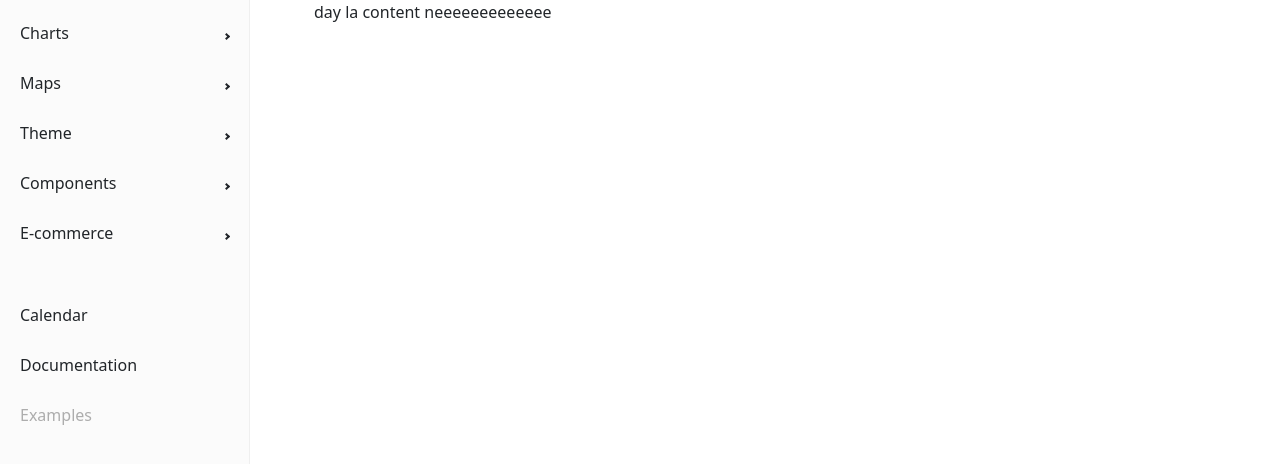
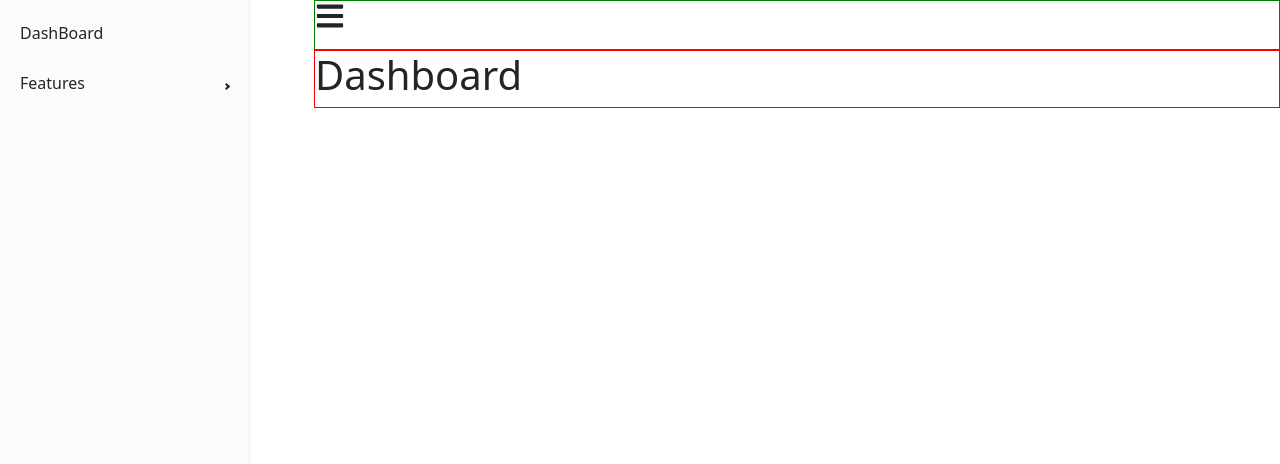
Before and after one commit to lqviet27/student-management-fe, a React (Create React App) app: page /admins in a window 1280 px wide. Shown: the top 464 px of the page. Built offline with nearby package versions, Linux system fonts and the light colour scheme.

Commit message:
dang lam admin content

```diff
--- a/src/components/Admin/Admin.js
+++ b/src/components/Admin/Admin.js
@@ -1,14 +1,24 @@
 import SideBar from "./SideBar.js";
+import { useState } from 'react';
+import { FaBars } from 'react-icons/fa';
+import {Outlet} from 'react-router-dom';
 import './Admin.scss';
 
 const Admin = (props) => {
+    const [collapsed, setCollapsed] = useState(false);
+
     return (
         <div className="admin-container">
             <div className="admin-sidebar">
-                <SideBar/>
+                <SideBar collapsed={collapsed}/>
             </div>
             <div className="admin-content">
-                day la content neeeeeeeeeeeee
+                <div className="admin-header">
+                    <FaBars size={30} onClick={() => setCollapsed(!collapsed)} />
+                </div>
+                <div className="admin-main">
+                    <Outlet/>
+                </div>
             </div>
         </div>
     );
--- a/src/components/Admin/Admin.scss
+++ b/src/components/Admin/Admin.scss
@@ -1,6 +1,19 @@
 .admin-container {
     display: flex;
     .admin-sidebar {
+        .ps-sidebar-root {
+            height: 100vh !important;
+            }
+    }
+    .admin-content{
+        width: 100%;
+        .admin-header{
+            height: 50px;
+            border: 1px solid green;
+        }
 
+        .admin-main{
+            border: 1px solid red;
+        }
     }
 }
--- /dev/null
+++ b/src/components/Admin/Content/DashBoard.js
@@ -0,0 +1,9 @@
+const DashBoard = (props) => {
+    return (
+        <div>
+            <h1>Dashboard</h1>
+        </div>
+    );
+}
+
+export default DashBoard;
--- /dev/null
+++ b/src/components/Admin/Content/ManageUser.js
@@ -0,0 +1,22 @@
+import ModalCreateUser from "./ModalCreateUser";
+
+const ManageUser = (props) => {
+    return (
+        <div className="manage-user-container">
+            <div className="title">
+                Manage User
+            </div>
+            <div className="users-content">
+                <div >
+                    <button>Add new users</button>
+                </div>
+                <div>
+                    table user
+                    <ModalCreateUser/>
+                </div>
+            </div>
+        </div>
+    );
+}
+
+export default ManageUser;
--- /dev/null
+++ b/src/components/Admin/Content/ModalCreateUser.js
@@ -0,0 +1,76 @@
+import { useState } from 'react';
+import Button from 'react-bootstrap/Button';
+import Modal from 'react-bootstrap/Modal';
+
+
+const ModalCreateUser = () => {
+    const [show, setShow] = useState(false);
+
+    const handleClose = () => setShow(false);
+    const handleShow = () => setShow(true);
+
+    return (
+      <>
+        <Button variant="primary" onClick={handleShow}>
+          Launch demo modal
+        </Button>
+
+        <Modal
+            show={show}
+            onHide={handleClose}
+            animation={false}
+            size='xl'
+            backdrop="static"
+        >
+          <Modal.Header closeButton>
+            <Modal.Title>Add new user</Modal.Title>
+          </Modal.Header>
+          <Modal.Body>
+              {/* form  */}
+              <form className="row g-3">
+                  <div className="col-md-6">
+                      <label className="form-label">Email</label>
+                      <input type="email" className="form-control"/>
+                  </div>
+                  <div className="col-md-6">
+                      <label className="form-label">Password</label>
+                      <input type="password" className="form-control" />
+                  </div>
+                  <div className="col-12">
+                      <label className="form-label">First Name</label>
+                      <input type="text" className="form-control" placeholder="Viet"/>
+                  </div>
+                  <div className="col-12">
+                      <label className="form-label">Last Name</label>
+                      <input type="text" className="form-control" placeholder="Quoc Le"/>
+                  </div>
+                  <div className="col-md-6">
+                      <label className="form-label">User Name</label>
+                      <input type="text" className="form-control" />
+                  </div>
+                  <div className="col-md-4">
+                      <label className="form-label">Role</label>
+                      <select className="form-select">
+                      <option selected value="USER">USER</option>
+                      <option value="ADMIN">ADMIN</option>
+                      </select>
+                  </div>
+                  <div className='col-md-12'>
+                      <label className="form-label">Image</label>
+                      <input type='file'></input>
+                  </div>
+              </form>
+          </Modal.Body>
+          <Modal.Footer>
+            <Button variant="secondary" onClick={handleClose}>
+              Close
+            </Button>
+            <Button variant="primary" onClick={handleClose}>
+              Save
+            </Button>
+          </Modal.Footer>
+        </Modal>
+      </>
+    );
+  }
+export default ModalCreateUser;
--- a/src/components/Admin/SideBar.js
+++ b/src/components/Admin/SideBar.js
@@ -1,5 +1,7 @@
 import React from 'react';
+import { useState } from 'react';
 import { Sidebar, Menu, MenuItem, SubMenu } from "react-pro-sidebar";
+import { Link } from 'react-router-dom';
 
 
 
@@ -7,8 +9,7 @@
 
 
 
-
-const SideBar = () => {
+const SideBar = (props) => {
   // return (
   //   <>
   //     <Sidebar>
@@ -23,15 +24,17 @@
   //     </Sidebar>
   //   </>
   // );
-  const [collapsed, setCollapsed] = React.useState(false);
-  const [toggled, setToggled] = React.useState(false);
-  const [broken, setBroken] = React.useState(false);
-  const [hasImage, setHasImage] = React.useState(false);
+  // const [collapsed, setCollapsed] = useState(false);
+  const [toggled, setToggled] = useState(false);
+  const [broken, setBroken] = useState(false);
+  const [hasImage, setHasImage] = useState(false);
 
-
+  // const { image, collapsed, toggled, handleToggleSidebar } = props;
+  const { collapsed } = props;
   return (
     <div style={{ display: 'flex', height: '100%'}}>
       <Sidebar
+        collapsed={collapsed}
       >
         <div style={{ display: 'flex', flexDirection: 'column', height: '100vh' }}>
           <div style={{ flex: 1, marginBottom: '32px' }}>
@@ -39,55 +42,20 @@
 
             </div>
             <Menu >
-              <SubMenu
-                label="Charts"
-
-              >
-                <MenuItem> Pie charts</MenuItem>
+              <MenuItem
+                component={<Link to="/admins" />}>
+                DashBoard
+              </MenuItem>
+              <SubMenu label="Features">
+                <MenuItem
+                  component={<Link to="/admins/manage-users" />}>
+                  Manage User
+                </MenuItem>
                 <MenuItem> Line charts</MenuItem>
                 <MenuItem> Bar charts</MenuItem>
               </SubMenu>
-              <SubMenu label="Maps" >
-                <MenuItem> Google maps</MenuItem>
-                <MenuItem> Open street maps</MenuItem>
-              </SubMenu>
-              <SubMenu label="Theme" >
-                <MenuItem> Dark</MenuItem>
-                <MenuItem> Light</MenuItem>
-              </SubMenu>
-              <SubMenu label="Components" >
-                <MenuItem> Grid</MenuItem>
-                <MenuItem> Layout</MenuItem>
-                <SubMenu label="Forms">
-                  <MenuItem> Input</MenuItem>
-                  <MenuItem> Select</MenuItem>
-                  <SubMenu label="More">
-                    <MenuItem> CheckBox</MenuItem>
-                    <MenuItem> Radio</MenuItem>
-                  </SubMenu>
-                </SubMenu>
-              </SubMenu>
-              <SubMenu label="E-commerce" >
-                <MenuItem> Product</MenuItem>
-                <MenuItem> Orders</MenuItem>
-                <MenuItem> Credit card</MenuItem>
-              </SubMenu>
             </Menu>
-
-            <div style={{ padding: '0 24px', marginBottom: '8px', marginTop: '32px' }}>
-
-            </div>
-
-            <Menu >
-              <MenuItem
-              >
-                Calendar
-              </MenuItem>
-              <MenuItem >Documentation</MenuItem>
-              <MenuItem disabled >
-                Examples
-              </MenuItem>
-            </Menu>
+            <div style={{ padding: '0 24px', marginBottom: '8px', marginTop: '32px' }}></div>
           </div>
         </div>
       </Sidebar>
--- a/src/index.js
+++ b/src/index.js
@@ -7,6 +7,8 @@
 import User from './components/User/User';
 import Admin from './components/Admin/Admin';
 import HomePage from './components/Home/HomePage';
+import ManageUser from './components/Admin/Content/ManageUser';
+import DashBoard from './components/Admin/Content/DashBoard';
 
 const root = ReactDOM.createRoot(document.getElementById('root'));
 root.render(
@@ -17,7 +19,10 @@
           <Route index element={<HomePage />} />
           <Route path="/users" element={<User />} />
         </Route>
-        <Route path="/admins" element={<Admin />} />
+        <Route path="/admins" element={<Admin />} >
+          <Route index element={<DashBoard />} />
+          <Route path="manage-users" element={<ManageUser />} />
+        </Route>
       </Routes>
     </BrowserRouter>
   // </React.StrictMode>
```
Also changed, not shown: src/assets/sidebar.jpg (added).
